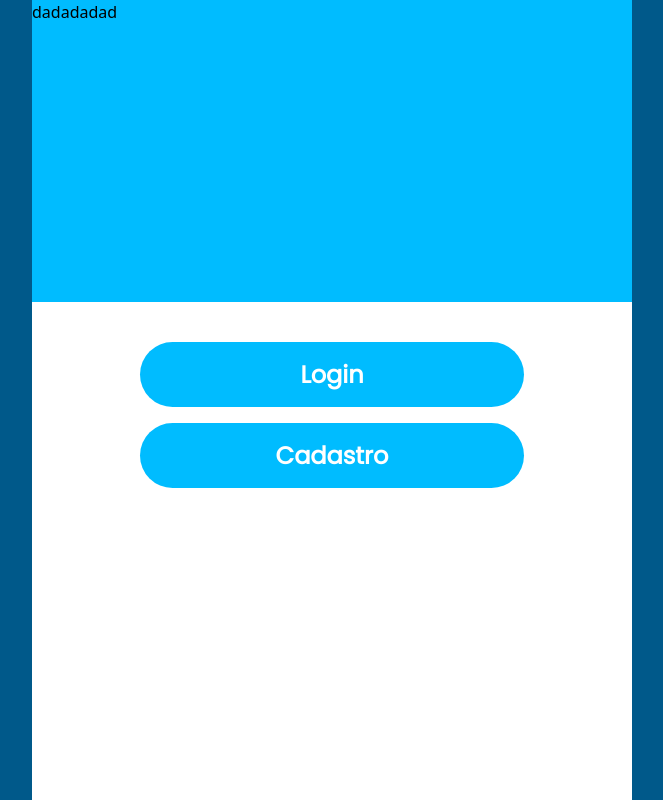
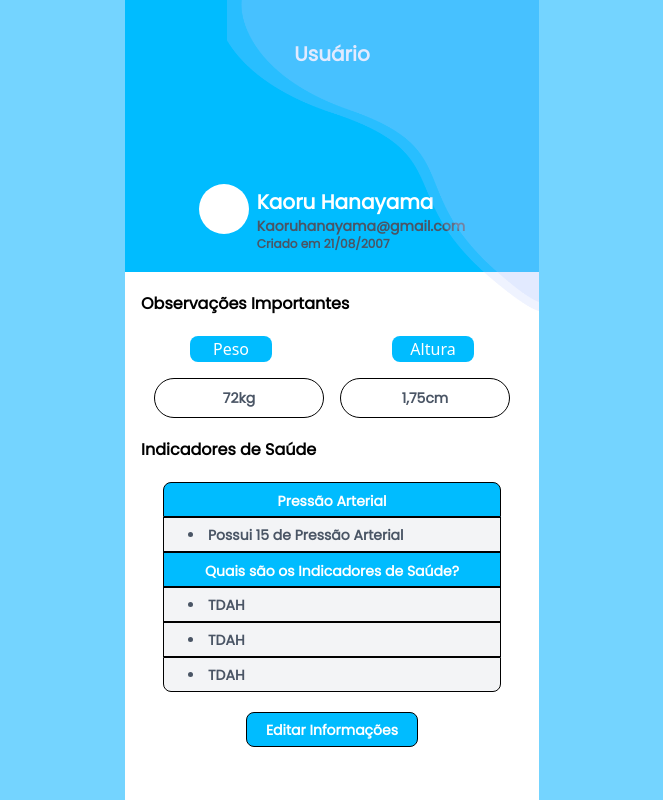
Before and after one commit to Patrick13-DEV/Projeto-Novo, a PHP site: page /pages/usuario/perfil.html in a window 1280 px wide. Shown: the whole page, without its empty margins (308-971 px from the left). Run offline with PHP 8.4, Linux system fonts and the light colour scheme.

Commit message:
Nova att 25;06;2026

```diff
--- a/pages/usuario/perfil.html
+++ b/pages/usuario/perfil.html
@@ -9,21 +9,87 @@
 </head>
 
 <body>
-    <div class="w-screen h-screen bg-sky-800  flex flex-col items-center justify-center">
-        <div class="bg-sky-400 w-150 h-[350px]">
-            dadadadad
+    <div class="w-screen h-screen bg-sky-300 w-full flex flex-col items-center justify-center">
+        <div class="w-[414px] h-[314px] bg-sky-400 flex flex-col items-center relative ">
+            <div class="gap-7 pt-10 flex text-white 0 mb-25">
+                <h1 class="text-xl font-poppins font-semibold">Usuário</h1>
+            </div>
+            <img src="../../assets/img/transcent.png" class="absolute z-10 top-0 right-0 size-78 object-cover" alt="" />
+
+
+            <div class=" flex gap-4 flex flex-col justify-end items-center text-xl pt-2">
+                <div class="flex gap-2">
+                    <div class="bg-white size-[50px] rounded-full pe-5 mt-2"></div>
+                    <div class="flex-col">
+                        <p class="font-poppins font-bold text-white pt-3">Kaoru Hanayama</p>
+                        <p class="font-poppins text-sm text-gray-600 font-semibold">Kaoruhanayama@gmail.com</p>
+
+                        <p class="font-poppins text-xs font-semibold text-gray-600">Criado em 21/08/2007</p>
+
+                    </div>
+                </div>
+            </div>
         </div>
-        <div class="bg-white p-4 w-150  flex justify-content-start items-center flex-col h-[566px] gap-4 pb-8 pt-10">
-            <button
-                class=" text-2xl w-sm rounded-full bg-sky-400 px-4 py-4 font-semibold text-white delay-150 duration-300 ease-in-out hover:-translate-y-1 hover:scale-110 hover:bg-indigo-500">
-                <a class="font-poppins" href="./pages/escolha.html"> Login</a>
-            </button>
-            <button
-                class=" text-2xl w-sm rounded-full bg-sky-400 px-4 py-4 font-semibold text-white delay-150 duration-300 ease-in-out hover:-translate-y-1 hover:scale-110 hover:bg-indigo-500">
-                <a class="font-poppins" href="./pages/escolha.html"> Cadastro</a>
-            </button>
+
+        <div class="bg-white p-4 w-[414px] flex flex-col h-[600px] pb-8 pt-5">
+            <h2 class="text-base font-poppins font-semibold">Observações Importantes</h2>
+
+            <div class="flex gap-30 justify-center pt-5">
+                <div class="flex w-[82px] h-[26px] bg-sky-400 rounded-lg justify-center items-center text-white">
+                    <p>Peso</p>
+                </div>
+                <div class="flex w-[82px] h-[26px] bg-sky-400 rounded-lg justify-center items-center text-white">
+                    <p>Altura</p>
+                </div>
+            </div>
+
+            <div class="flex gap-4 justify-center pt-4">
+                <div class="w-[170px] h-[40px] border-1 rounded-full flex justify-center items-center">
+                    <p class="font-poppins text-sm font-semibold text-gray-600">72kg</p>
+                </div>
+                <div class="w-[170px] h-[40px] border-1 rounded-full flex justify-center items-center">
+                    <p class="font-poppins text-sm font-semibold text-gray-600">1,75cm</p>
+                </div>
+            </div>
+
+            <h2 class="text-base font-poppins font-semibold pt-5">Indicadores de Saúde</h2>
+
+            <div class="flex flex-col items-center items-content-center pt-5">
+                <div class="w-[338px] h-[35px] bg-sky-400 rounded-t-lg text-center border-1">
+                    <p class="font-poppins text-sm font-semibold text-white pt-2">Pressão Arterial</p>
+                </div>
+                <div class="flex w-[338px] h-[35px] bg-gray-100 border-1 items-center">
+                    <div class="font-poppins text-gray-600 text-sm font-semibold flex ps-6">
+                        <li>Possui 15 de Pressão Arterial</li>
+                    </div>
+                </div>
+                <div class="w-[338px] h-[35px] bg-sky-400 text-center border-1">
+                    <p class="font-poppins text-sm font-semibold text-white pt-2">Quais são os Indicadores de Saúde?</p>
+                </div>
+                <div class="flex w-[338px] h-[35px] bg-gray-100 border-1 items-center">
+                    <div class="font-poppins text-gray-600 text-sm font-semibold flex ps-6">
+                        <li>TDAH</li>
+                    </div>
+                </div>
+                <div class="flex w-[338px] h-[35px] bg-gray-100 border-1 items-center">
+                    <div class="font-poppins text-gray-600 text-sm font-semibold flex ps-6">
+                        <li>TDAH</li>
+                    </div>
+                </div>
+                <div class="flex w-[338px] h-[35px] bg-gray-100 border-1 items-center rounded-b-lg">
+                    <div class="font-poppins text-gray-600 text-sm font-semibold flex ps-6">
+                        <li>TDAH</li>
+                    </div>
+                </div>
+            </div>
+
+            <div class="flex justify-center pt-5">
+                <div class=" bg-sky-400 w-[172px] h-[35px] bg-gray-100 border-1 rounded-lg text-center flex justify-center items-center">
+                    <p class="font-poppins text-sm font-semibold text-white">Editar Informações</p>
+                </div>
+            </div>
+
         </div>
-    </div>
 </body>
 
 </html>
--- a/src/output.css
+++ b/src/output.css
@@ -15,6 +15,7 @@
     --color-green-600: oklch(62.7% 0.194 149.214);
     --color-green-800: oklch(44.8% 0.119 151.328);
     --color-sky-100: oklch(95.1% 0.026 236.824);
+    --color-sky-300: oklch(82.8% 0.111 230.318);
     --color-sky-400: oklch(74.6% 0.16 232.661);
     --color-sky-500: oklch(68.5% 0.169 237.323);
     --color-sky-600: oklch(58.8% 0.158 241.966);
@@ -22,10 +23,12 @@
     --color-blue-500: oklch(62.3% 0.214 259.815);
     --color-blue-600: oklch(54.6% 0.245 262.881);
     --color-indigo-500: oklch(58.5% 0.233 277.117);
+    --color-gray-100: oklch(96.7% 0.003 264.542);
     --color-gray-200: oklch(92.8% 0.006 264.531);
     --color-gray-300: oklch(87.2% 0.01 258.338);
     --color-gray-400: oklch(70.7% 0.022 261.325);
     --color-gray-500: oklch(55.1% 0.027 264.364);
+    --color-gray-600: oklch(44.6% 0.03 256.802);
     --color-gray-700: oklch(37.3% 0.034 259.733);
     --color-gray-800: oklch(27.8% 0.033 256.848);
     --color-gray-900: oklch(21% 0.034 264.665);
@@ -53,6 +56,7 @@
     --font-weight-medium: 500;
     --font-weight-semibold: 600;
     --font-weight-bold: 700;
+    --tracking-tight: -0.025em;
     --radius-sm: 0.25rem;
     --radius-md: 0.375rem;
     --radius-lg: 0.5rem;
@@ -216,14 +220,41 @@
   .absolute {
     position: absolute;
   }
+  .relative {
+    position: relative;
+  }
   .inset-0 {
     inset: 0;
+  }
+  .top-0 {
+    top: 0;
+  }
+  .right-0 {
+    right: 0;
+  }
+  .left-0 {
+    left: 0;
   }
   .z-0 {
     z-index: 0;
   }
   .z-10 {
     z-index: 10;
+  }
+  .ms-1 {
+    margin-inline-start: var(--spacing);
+  }
+  .ms-1\.5 {
+    margin-inline-start: calc(var(--spacing) * 1.5);
+  }
+  .-me-0 {
+    margin-inline-end: 0;
+  }
+  .-me-0\.5 {
+    margin-inline-end: calc(var(--spacing) * -0.5);
+  }
+  .me-1 {
+    margin-inline-end: var(--spacing);
   }
   .me-2 {
     margin-inline-end: calc(var(--spacing) * 2);
@@ -234,17 +265,39 @@
   .mt-3 {
     margin-top: calc(var(--spacing) * 3);
   }
-  .mt-4 {
-    margin-top: calc(var(--spacing) * 4);
+  .mb-6 {
+    margin-bottom: calc(var(--spacing) * 6);
   }
-  .mt-5 {
-    margin-top: calc(var(--spacing) * 5);
+  .mb-10 {
+    margin-bottom: calc(var(--spacing) * 10);
+  }
+  .mb-20 {
+    margin-bottom: calc(var(--spacing) * 20);
+  }
+  .mb-25 {
+    margin-bottom: calc(var(--spacing) * 25);
+  }
+  .mb-30 {
+    margin-bottom: calc(var(--spacing) * 30);
+  }
+  .box-border {
+    box-sizing: border-box;
+  }
+  .block {
+    display: block;
   }
   .flex {
     display: flex;
   }
+  .inline-flex {
+    display: inline-flex;
+  }
   .table {
     display: table;
+  }
+  .size-5 {
+    width: calc(var(--spacing) * 5);
+    height: calc(var(--spacing) * 5);
   }
   .size-6 {
     width: calc(var(--spacing) * 6);
@@ -266,6 +319,34 @@
     width: calc(var(--spacing) * 19);
     height: calc(var(--spacing) * 19);
   }
+  .size-20 {
+    width: calc(var(--spacing) * 20);
+    height: calc(var(--spacing) * 20);
+  }
+  .size-70 {
+    width: calc(var(--spacing) * 70);
+    height: calc(var(--spacing) * 70);
+  }
+  .size-75 {
+    width: calc(var(--spacing) * 75);
+    height: calc(var(--spacing) * 75);
+  }
+  .size-78 {
+    width: calc(var(--spacing) * 78);
+    height: calc(var(--spacing) * 78);
+  }
+  .size-80 {
+    width: calc(var(--spacing) * 80);
+    height: calc(var(--spacing) * 80);
+  }
+  .size-90 {
+    width: calc(var(--spacing) * 90);
+    height: calc(var(--spacing) * 90);
+  }
+  .size-100 {
+    width: calc(var(--spacing) * 100);
+    height: calc(var(--spacing) * 100);
+  }
   .size-\[50px\] {
     width: 50px;
     height: 50px;
@@ -300,8 +387,20 @@
   .h-\[20px\] {
     height: 20px;
   }
+  .h-\[26px\] {
+    height: 26px;
+  }
   .h-\[29px\] {
     height: 29px;
+  }
+  .h-\[35px\] {
+    height: 35px;
+  }
+  .h-\[40px\] {
+    height: 40px;
+  }
+  .h-\[41px\] {
+    height: 41px;
   }
   .h-\[44px\] {
     height: 44px;
@@ -348,26 +444,8 @@
   .h-\[166px\] {
     height: 166px;
   }
-  .h-\[207px\] {
-    height: 207px;
-  }
-  .h-\[300px\] {
-    height: 300px;
-  }
-  .h-\[308px\] {
-    height: 308px;
-  }
-  .h-\[310px\] {
-    height: 310px;
-  }
-  .h-\[320px\] {
-    height: 320px;
-  }
-  .h-\[350px\] {
-    height: 350px;
-  }
-  .h-\[400px\] {
-    height: 400px;
+  .h-\[314px\] {
+    height: 314px;
   }
   .h-\[419px\] {
     height: 419px;
@@ -384,11 +462,8 @@
   .h-\[555px\] {
     height: 555px;
   }
-  .h-\[566px\] {
-    height: 566px;
-  }
-  .h-\[667px\] {
-    height: 667px;
+  .h-\[600px\] {
+    height: 600px;
   }
   .h-\[681px\] {
     height: 681px;
@@ -426,8 +507,8 @@
   .w-\[72px\] {
     width: 72px;
   }
-  .w-\[75px\] {
-    width: 75px;
+  .w-\[82px\] {
+    width: 82px;
   }
   .w-\[87px\] {
     width: 87px;
@@ -452,6 +527,12 @@
   }
   .w-\[158px\] {
     width: 158px;
+  }
+  .w-\[170px\] {
+    width: 170px;
+  }
+  .w-\[172px\] {
+    width: 172px;
   }
   .w-\[179px\] {
     width: 179px;
@@ -462,20 +543,20 @@
   .w-\[330px\] {
     width: 330px;
   }
-  .w-\[331px\] {
-    width: 331px;
-  }
-  .w-\[332px\] {
-    width: 332px;
-  }
   .w-\[334px\] {
     width: 334px;
+  }
+  .w-\[338px\] {
+    width: 338px;
   }
   .w-\[362px\] {
     width: 362px;
   }
   .w-\[381px\] {
     width: 381px;
+  }
+  .w-\[414px\] {
+    width: 414px;
   }
   .w-full {
     width: 100%;
@@ -542,6 +620,18 @@
   }
   .gap-10 {
     gap: calc(var(--spacing) * 10);
+  }
+  .gap-20 {
+    gap: calc(var(--spacing) * 20);
+  }
+  .gap-25 {
+    gap: calc(var(--spacing) * 25);
+  }
+  .gap-30 {
+    gap: calc(var(--spacing) * 30);
+  }
+  .gap-40 {
+    gap: calc(var(--spacing) * 40);
   }
   .rounded {
     border-radius: 0.25rem;
@@ -568,6 +658,18 @@
     border-top-left-radius: var(--radius-3xl);
     border-top-right-radius: var(--radius-3xl);
   }
+  .rounded-t-full {
+    border-top-left-radius: calc(infinity * 1px);
+    border-top-right-radius: calc(infinity * 1px);
+  }
+  .rounded-t-lg {
+    border-top-left-radius: var(--radius-lg);
+    border-top-right-radius: var(--radius-lg);
+  }
+  .rounded-b-lg {
+    border-bottom-right-radius: var(--radius-lg);
+    border-bottom-left-radius: var(--radius-lg);
+  }
   .border {
     border-style: var(--tw-border-style);
     border-width: 1px;
@@ -584,30 +686,23 @@
     border-style: var(--tw-border-style);
     border-width: 3px;
   }
-  .border-4 {
-    border-style: var(--tw-border-style);
-    border-width: 4px;
-  }
   .border-gray-300 {
     border-color: var(--color-gray-300);
-  }
-  .border-gray-400 {
-    border-color: var(--color-gray-400);
   }
   .border-gray-500 {
     border-color: var(--color-gray-500);
   }
-  .border-gray-700 {
-    border-color: var(--color-gray-700);
+  .border-transparent {
+    border-color: transparent;
   }
   .bg-black {
     background-color: var(--color-black);
   }
-  .bg-blue-500 {
-    background-color: var(--color-blue-500);
+  .bg-gray-100 {
+    background-color: var(--color-gray-100);
   }
-  .bg-gray-200 {
-    background-color: var(--color-gray-200);
+  .bg-gray-300 {
+    background-color: var(--color-gray-300);
   }
   .bg-gray-400 {
     background-color: var(--color-gray-400);
@@ -615,11 +710,14 @@
   .bg-gray-500 {
     background-color: var(--color-gray-500);
   }
-  .bg-green-500 {
-    background-color: var(--color-green-500);
-  }
   .bg-indigo-500 {
     background-color: var(--color-indigo-500);
+  }
+  .bg-sky-100 {
+    background-color: var(--color-sky-100);
+  }
+  .bg-sky-300 {
+    background-color: var(--color-sky-300);
   }
   .bg-sky-400 {
     background-color: var(--color-sky-400);
@@ -627,8 +725,8 @@
   .bg-sky-500 {
     background-color: var(--color-sky-500);
   }
-  .bg-sky-800 {
-    background-color: var(--color-sky-800);
+  .bg-sky-600 {
+    background-color: var(--color-sky-600);
   }
   .bg-white {
     background-color: var(--color-white);
@@ -669,20 +770,47 @@
   .px-11 {
     padding-inline: calc(var(--spacing) * 11);
   }
-  .py-1 {
-    padding-block: var(--spacing);
+  .py-0 {
+    padding-block: 0;
+  }
+  .py-0\.5 {
+    padding-block: calc(var(--spacing) * 0.5);
   }
   .py-2 {
     padding-block: calc(var(--spacing) * 2);
   }
+  .py-2\.5 {
+    padding-block: calc(var(--spacing) * 2.5);
+  }
   .py-4 {
     padding-block: calc(var(--spacing) * 4);
+  }
+  .ps-3 {
+    padding-inline-start: calc(var(--spacing) * 3);
   }
   .ps-4 {
     padding-inline-start: calc(var(--spacing) * 4);
   }
+  .ps-5 {
+    padding-inline-start: calc(var(--spacing) * 5);
+  }
+  .ps-6 {
+    padding-inline-start: calc(var(--spacing) * 6);
+  }
   .ps-7 {
     padding-inline-start: calc(var(--spacing) * 7);
+  }
+  .ps-8 {
+    padding-inline-start: calc(var(--spacing) * 8);
+  }
+  .ps-10 {
+    padding-inline-start: calc(var(--spacing) * 10);
+  }
+  .ps-20 {
+    padding-inline-start: calc(var(--spacing) * 20);
+  }
+  .ps-40 {
+    padding-inline-start: calc(var(--spacing) * 40);
   }
   .pe-1 {
     padding-inline-end: var(--spacing);
@@ -810,17 +946,11 @@
   .text-gray-500 {
     color: var(--color-gray-500);
   }
-  .text-gray-800 {
-    color: var(--color-gray-800);
-  }
-  .text-gray-900 {
-    color: var(--color-gray-900);
+  .text-gray-600 {
+    color: var(--color-gray-600);
   }
   .text-green-500 {
     color: var(--color-green-500);
-  }
-  .text-green-800 {
-    color: var(--color-green-800);
   }
   .text-sky-500 {
     color: var(--color-sky-500);
@@ -944,9 +1050,26 @@
       }
     }
   }
+  .focus\:ring-4 {
+    &:focus {
+      --tw-ring-shadow: var(--tw-ring-inset,) 0 0 0 calc(4px + var(--tw-ring-offset-width)) var(--tw-ring-color, currentcolor);
+      box-shadow: var(--tw-inset-shadow), var(--tw-inset-ring-shadow), var(--tw-ring-offset-shadow), var(--tw-ring-shadow), var(--tw-shadow);
+    }
+  }
+  .focus\:outline-none {
+    &:focus {
+      --tw-outline-style: none;
+      outline-style: none;
+    }
+  }
   .lg\:w-full {
     @media (width >= 64rem) {
       width: 100%;
+    }
+  }
+  .rtl\:rotate-180 {
+    &:where(:dir(rtl), [dir="rtl"], [dir="rtl"] *) {
+      rotate: 180deg;
     }
   }
 }
@@ -955,7 +1078,15 @@
   inherits: false;
   initial-value: solid;
 }
+@property --tw-leading {
+  syntax: "*";
+  inherits: false;
+}
 @property --tw-font-weight {
+  syntax: "*";
+  inherits: false;
+}
+@property --tw-tracking {
   syntax: "*";
   inherits: false;
 }
@@ -1071,7 +1202,9 @@
   @supports ((-webkit-hyphens: none) and (not (margin-trim: inline))) or ((-moz-orient: inline) and (not (color:rgb(from red r g b)))) {
     *, ::before, ::after, ::backdrop {
       --tw-border-style: solid;
+      --tw-leading: initial;
       --tw-font-weight: initial;
+      --tw-tracking: initial;
       --tw-shadow: 0 0 #0000;
       --tw-shadow-color: initial;
       --tw-shadow-alpha: 100%;
```
Also changed, not shown: other parts of src/output.css (+47 -60 lines), assets/img/transcent.png (added).
